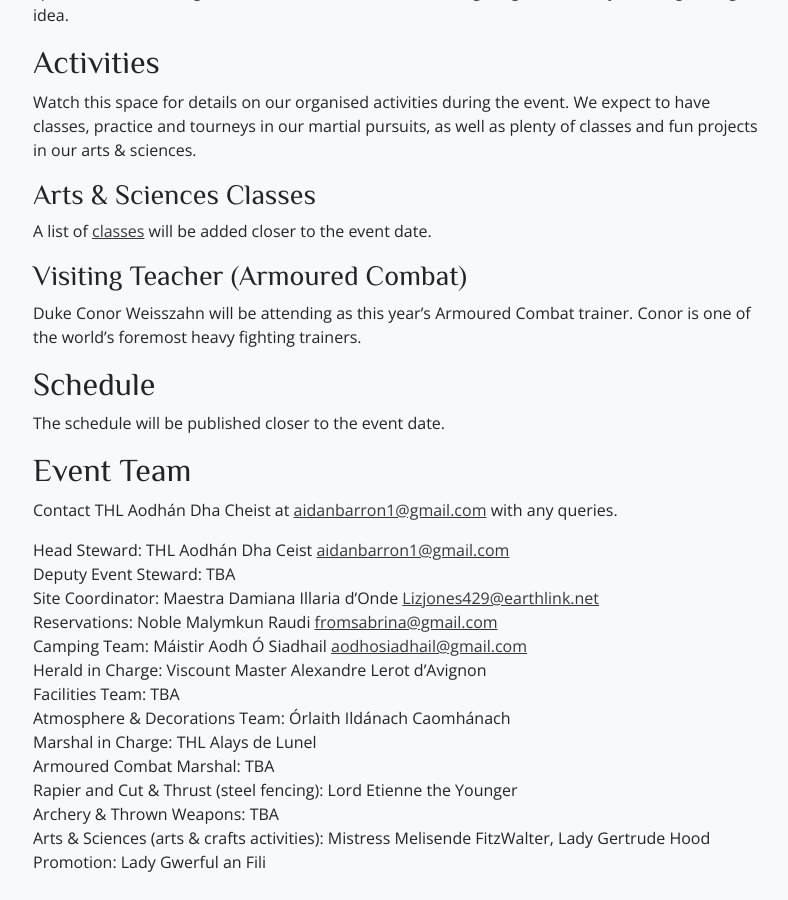
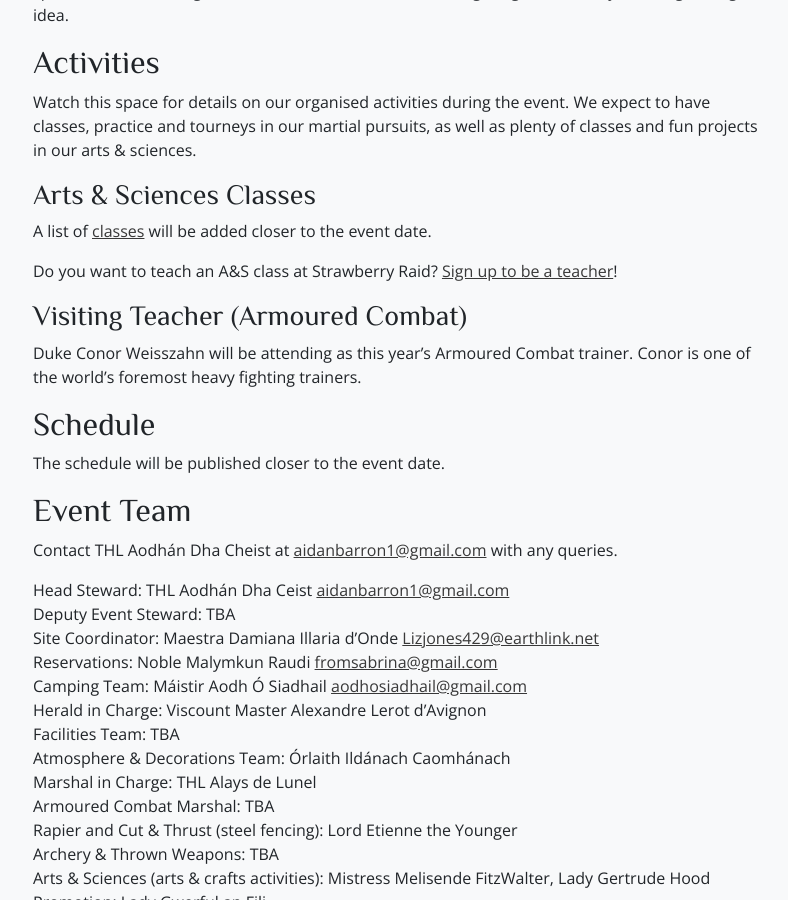
Before and after one commit to drachenwald/dun-in-mara, a Jekyll site: the page built from events/2025/strawberry-raid-iv/index.md, in a window 1280 px wide and 900 px high, scrolled down 3878 px. Shown: the whole window, without its empty margins (49-837 px from the left). Built offline with Jekyll 4.4.1, drawn with Linux system fonts in a browser that asks for light colours; comment, search, counter and statistics services are not loaded.

Commit message:
Teacher Signup Links

```diff
--- a/events/2025/strawberry-raid-iv/index.md
+++ b/events/2025/strawberry-raid-iv/index.md
@@ -131,6 +131,8 @@ Watch this space for details on our organised activities during the event. We ex
 
 A list of [classes](classes/) will be added closer to the event date.
 
+Do you want to teach an A&S class at Strawberry Raid? [Sign up to be a teacher](https://forms.gle/gZ9PExvaKbmcPYQG9)!
+
 ### Visiting Teacher (Armoured Combat)
 
 Duke Conor Weisszahn will be attending as this year's Armoured Combat trainer. Conor is one of the world's foremost heavy fighting trainers.
```
Also changed, not shown: events/2025/strawberry-raid-iv/classes.md (+3 -0 lines).
